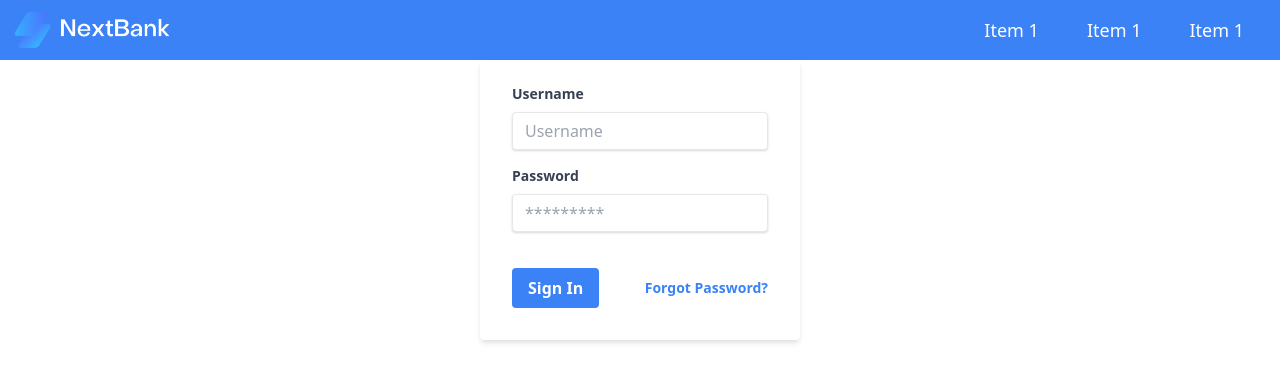
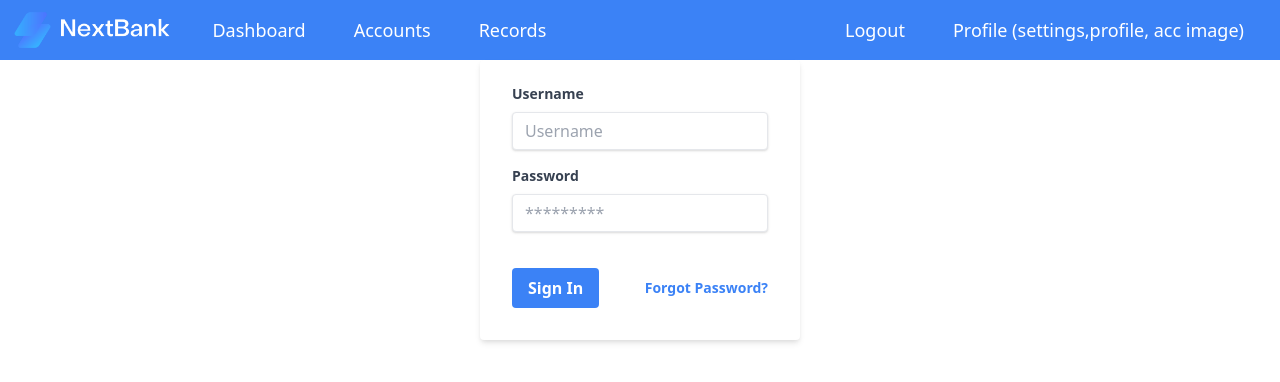
Before and after one commit to bananakiu/bank-app, a React (Create React App) app: page / in a window 1280 px wide. Shown: the top 382 px of the page. Built offline with nearby package versions, Linux system fonts and the light colour scheme.

Commit message:
modify navbar options based on Wallet App

```diff
--- a/src/components/common/navbar.jsx
+++ b/src/components/common/navbar.jsx
@@ -4,22 +4,31 @@ import bannerLogo from './../../assets/banner-logo-white.png';
 const NavBar = () => {
     return <>
         <nav class="
-        flex justify-between items-center w-full px-3 py-0 text-white
-        bg-blue-500
+        flex justify-between items-center
+        w-full px-3 py-0
+        text-white bg-blue-500
         ">
+            <div id="navbar-left" class="flex justify-center items-center">
                 <div id="logo">
                     <img src={bannerLogo} alt="NextBank logo" class="
-                h-10 my-0
+                    h-10 my-0 mr-4
                     "/>
                 </div>
                 <div id="nav-items" class="
                 flex
                 text-center
                 ">
-                <a class="flex-1 text-lg hover:bg-blue-600 py-4 px-6">Item 1</a>
-                <a class="flex-1 text-lg hover:bg-blue-600 py-4 px-6">Item 1</a>
-                <a class="flex-1 text-lg hover:bg-blue-600 py-4 px-6">Item 1</a>
+                    <a class="flex-1 text-lg hover:bg-blue-600 py-4 px-6">Dashboard</a>
+                    <a class="flex-1 text-lg hover:bg-blue-600 py-4 px-6">Accounts</a>
+                    <a class="flex-1 text-lg hover:bg-blue-600 py-4 px-6">Records</a>
                 </div>
+            </div>
+            <div id="navbar-right">
+                <a class="flex-1 text-lg hover:bg-blue-600 py-4 px-6">Logout</a>
+                <a class="flex-1 text-lg hover:bg-blue-600 py-4 px-6">Profile (settings,profile, acc image)</a>
+            </div>
+
+
         </nav>
     </>
 };
```
Lines whose indentation alone changed are shown as unchanged.
